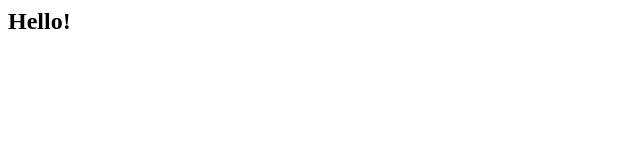
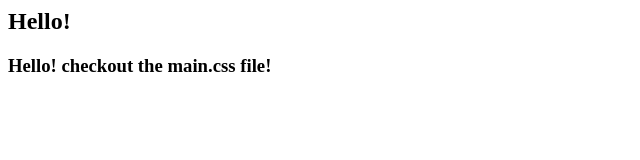
Before and after one commit to nevinherring/goTeamGitFlow, a plain HTML site: page index.html in a window 1280 px wide. Shown: the whole page, without its empty margins (0-640 px from the left). Drawn offline with Linux system fonts and the light colour scheme.

Commit message:
Nevin's first git change

```diff
--- a/index.html
+++ b/index.html
@@ -1,11 +1,14 @@
 <!DOCTYPE html5>
 
 <html>
-    <head>
 
-    </head>
-    <body>
-        <h2>Hello!</h2>
-    </body>
+<head>
+
+</head>
+
+<body>
+    <h2>Hello!</h2>
+    <h3>Hello! checkout the main.css file!</h3>
+</body>
 
 </html>
--- /dev/null
+++ b/main.css
@@ -0,0 +1,3 @@
+h3 {
+    color: limegreen;
+}
```
